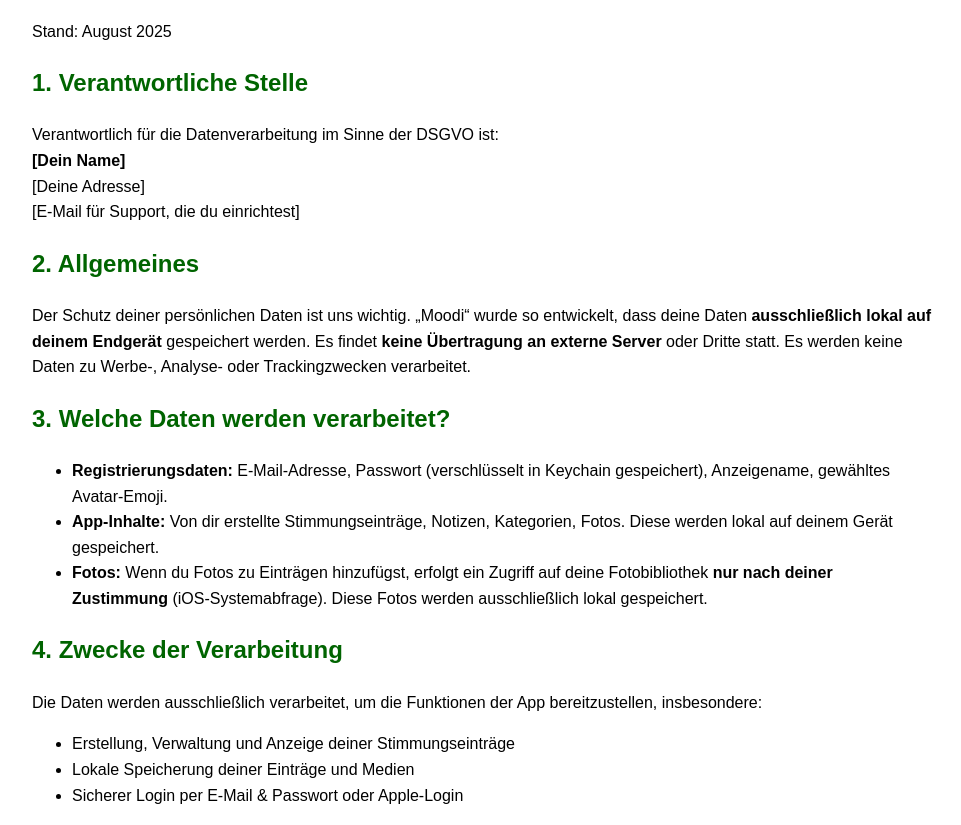
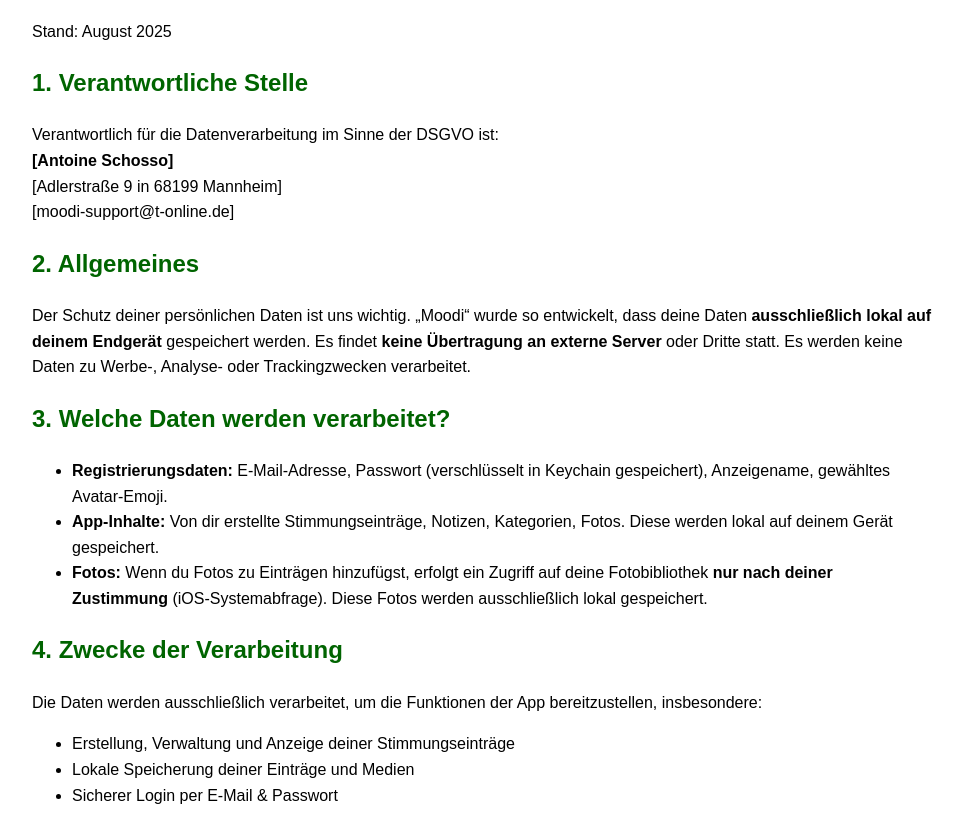
Before and after one commit to Deasn21/Moodi-privacy, a plain HTML site: page datenschutz.html in a window 1280 px wide. Shown: the part 94-919 px from the top of the page, without its empty margins (8-969 px from the left). Drawn offline with Linux system fonts and the light colour scheme.

Commit message:
Update datenschutz.html

```diff
--- a/datenschutz.html
+++ b/datenschutz.html
@@ -17,9 +17,9 @@
 <h2>1. Verantwortliche Stelle</h2>
 <p>
 Verantwortlich für die Datenverarbeitung im Sinne der DSGVO ist:<br>
-<strong>[Dein Name]</strong><br>
-[Deine Adresse]<br>
-[E-Mail für Support, die du einrichtest]<br>
+<strong>[Antoine Schosso]</strong><br>
+[Adlerstraße 9 in 68199 Mannheim]<br>
+[moodi-support@t-online.de]<br>
 </p>
 
 <h2>2. Allgemeines</h2>
@@ -41,7 +41,7 @@ Es werden keine Daten zu Werbe-, Analyse- oder Trackingzwecken verarbeitet.
 <ul>
   <li>Erstellung, Verwaltung und Anzeige deiner Stimmungseinträge</li>
   <li>Lokale Speicherung deiner Einträge und Medien</li>
-  <li>Sicherer Login per E-Mail & Passwort oder Apple-Login</li>
+  <li>Sicherer Login per E-Mail & Passwort</li>
 </ul>
 
 <h2>5. Rechtsgrundlagen</h2>
```
